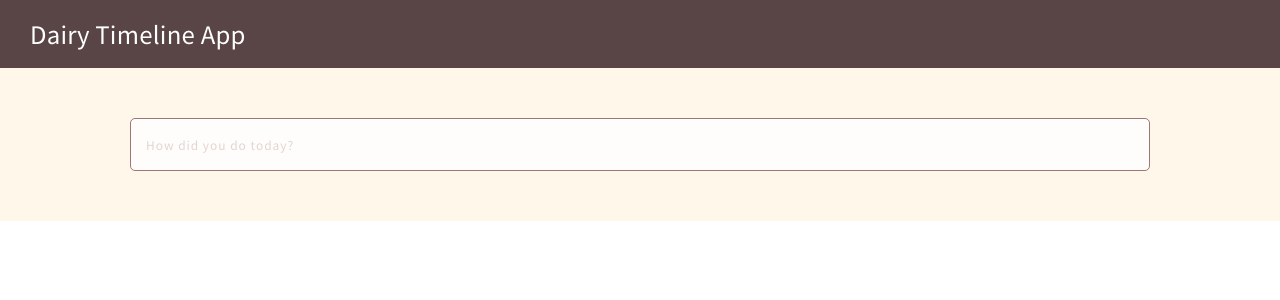
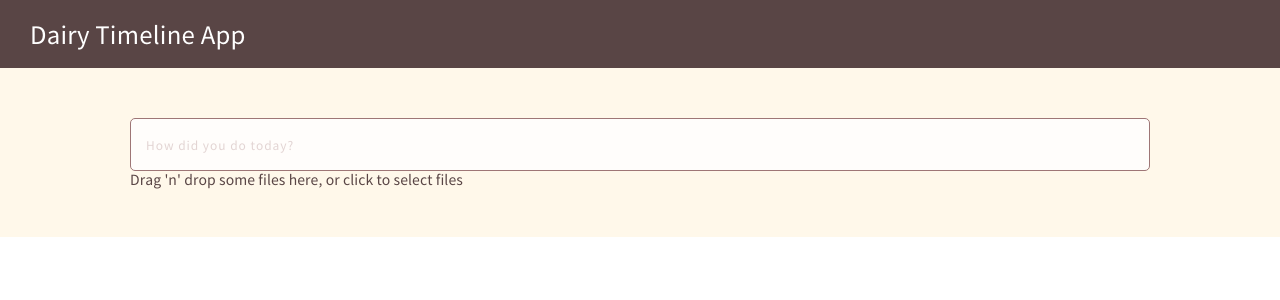
Before and after one commit to s-yoshiii/diary-timeline-app, a React (Vite) app: page / in a window 1280 px wide. Shown: the top 300 px of the page. Built offline with nearby package versions, Linux system fonts and the light colour scheme.

Commit message:
ドラッグ&ドロップでファイルをアップロードできるコンポーネント利用

```diff
--- a/package.json
+++ b/package.json
@@ -10,7 +10,8 @@
   },
   "dependencies": {
     "react": "^18.2.0",
-    "react-dom": "^18.2.0"
+    "react-dom": "^18.2.0",
+    "react-dropzone": "^14.2.3"
   },
   "devDependencies": {
     "@types/react": "^18.0.17",
--- a/src/components/headbar/HeadbarInput.tsx
+++ b/src/components/headbar/HeadbarInput.tsx
@@ -1,9 +1,18 @@
+import { useDropzone } from "react-dropzone";
+
 const HeadbarInput = () => {
+  const { acceptedFiles, getRootProps, getInputProps } = useDropzone();
+  const files = acceptedFiles.map((file) => <li>{file.path}</li>);
   return (
     <div className="headbarInput">
       <div className="headbarInput__inner">
         <form action="">
           <input type="text" placeholder="How did you do today?" />
+          <div {...getRootProps({ className: "dropzone" })}>
+            <input {...getInputProps()} />
+            <p>Drag 'n' drop some files here, or click to select files</p>
+          </div>
+          <ul>{files}</ul>
         </form>
       </div>
     </div>
```
Also changed, not shown: 1 other file (tests, documents, lock files or other folders).
